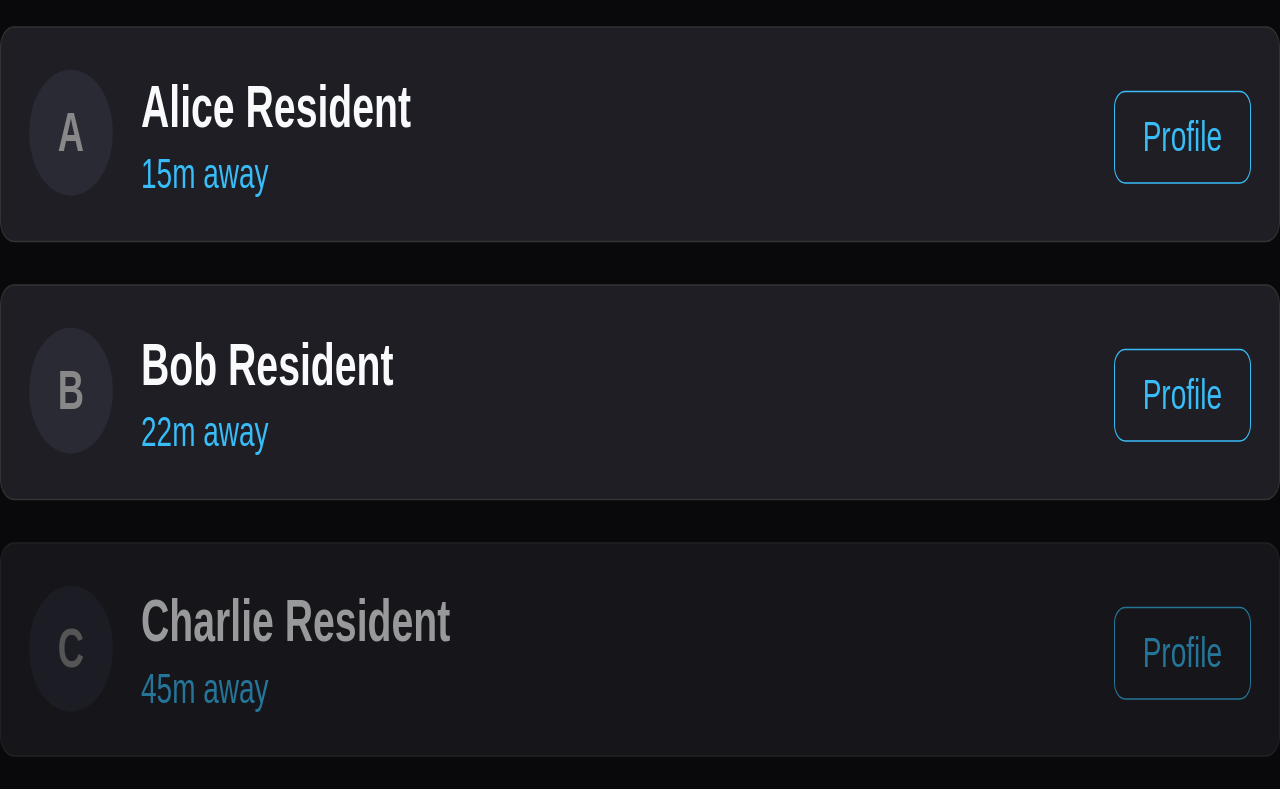
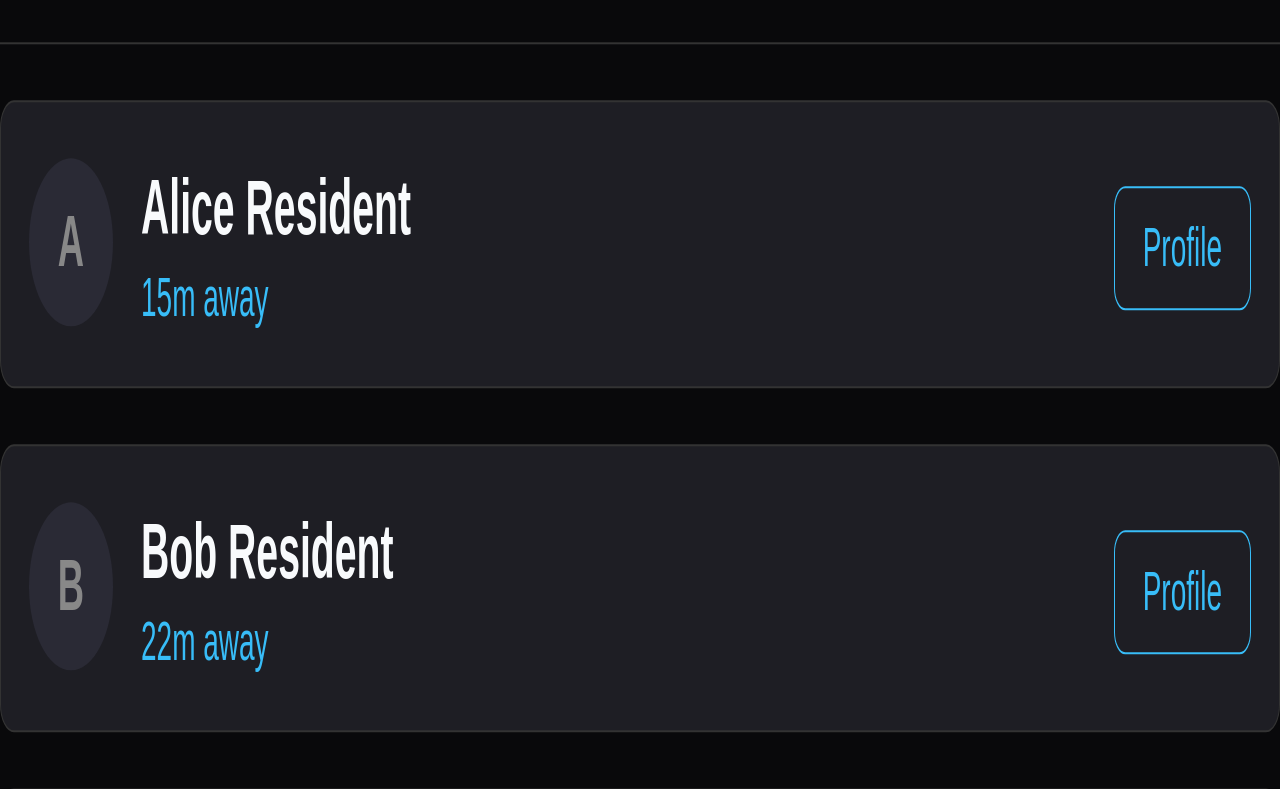
Before and after one commit to ataurbdx/scm-hud, a plain HTML site: page index.html in a window 1280 px wide. Shown: the part 174-963 px from the top of the page. Drawn offline with Linux system fonts and the light colour scheme.

Commit message:
Update index.html

```diff
--- a/index.html
+++ b/index.html
@@ -16,11 +16,11 @@
         }
 
         .container {
-            transform: scaleY(1.5);
+            transform: scaleY(2);
         }
 
         body {
-            padding: 130px 0;
+            padding: 250px 0;
         }
 
         /* Header (Uses float instead of flex) */
```
